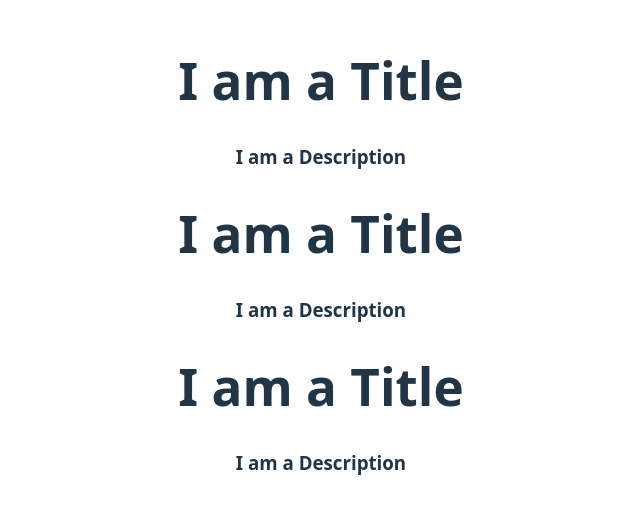
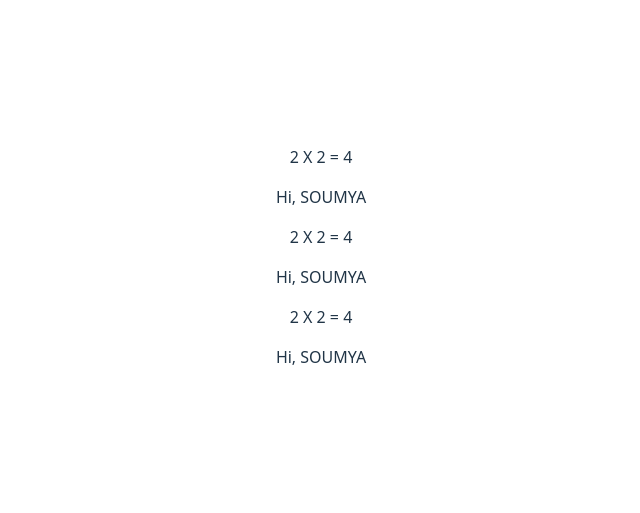
Before and after one commit to skharichandan/REACT-BASIC-, a React (Vite) app in the folder basic-react-app/: page / in a window 1280 px wide. Shown: the part 143-656 px from the top of the page, without its empty margins (319-959 px from the left). Built offline with nearby package versions, Linux system fonts and the light colour scheme.

Commit message:
JSX with Curly Braces

```diff
--- a/basic-react-app/src/Title.jsx
+++ b/basic-react-app/src/Title.jsx
@@ -1,8 +1,9 @@
 function Title() {
+    let name = "Soumya";
     return (
     <div>
-        <h1>I am a Title</h1>
-        <h3>I am a Description</h3>
+        <p>2 X 2  = {2*2}</p>
+        <p>Hi, {name.toUpperCase()}</p>
     </div>
     );
 }
```
